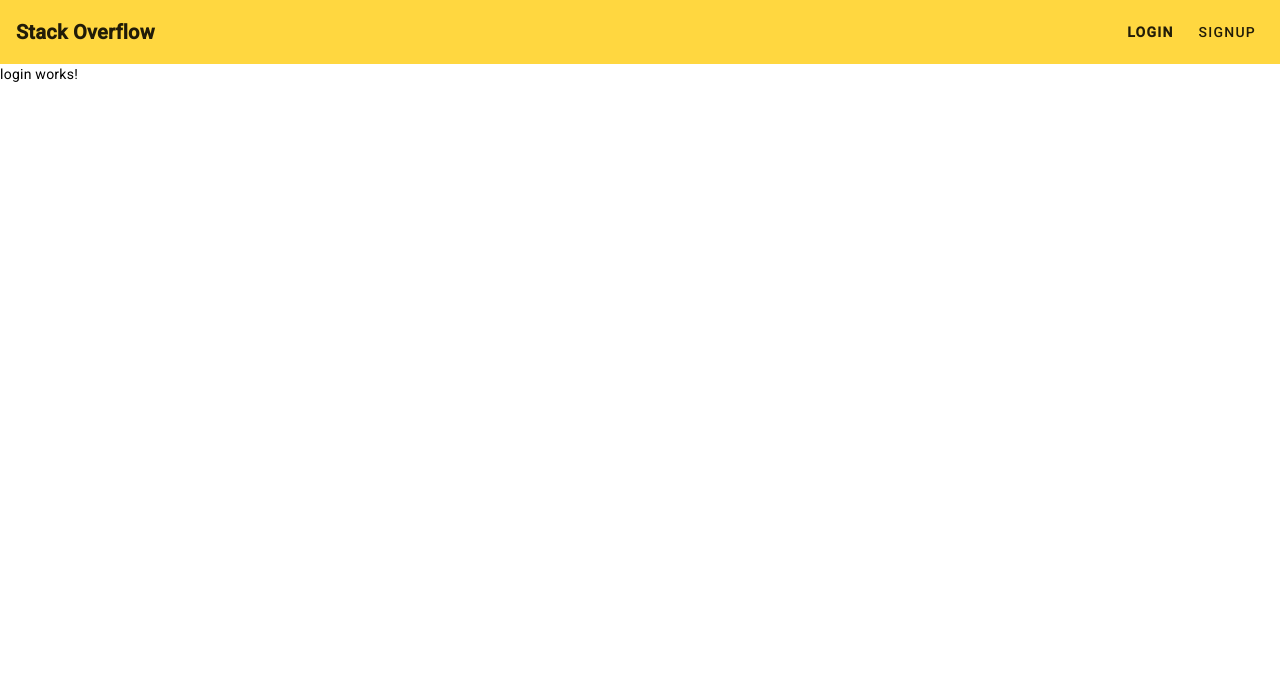
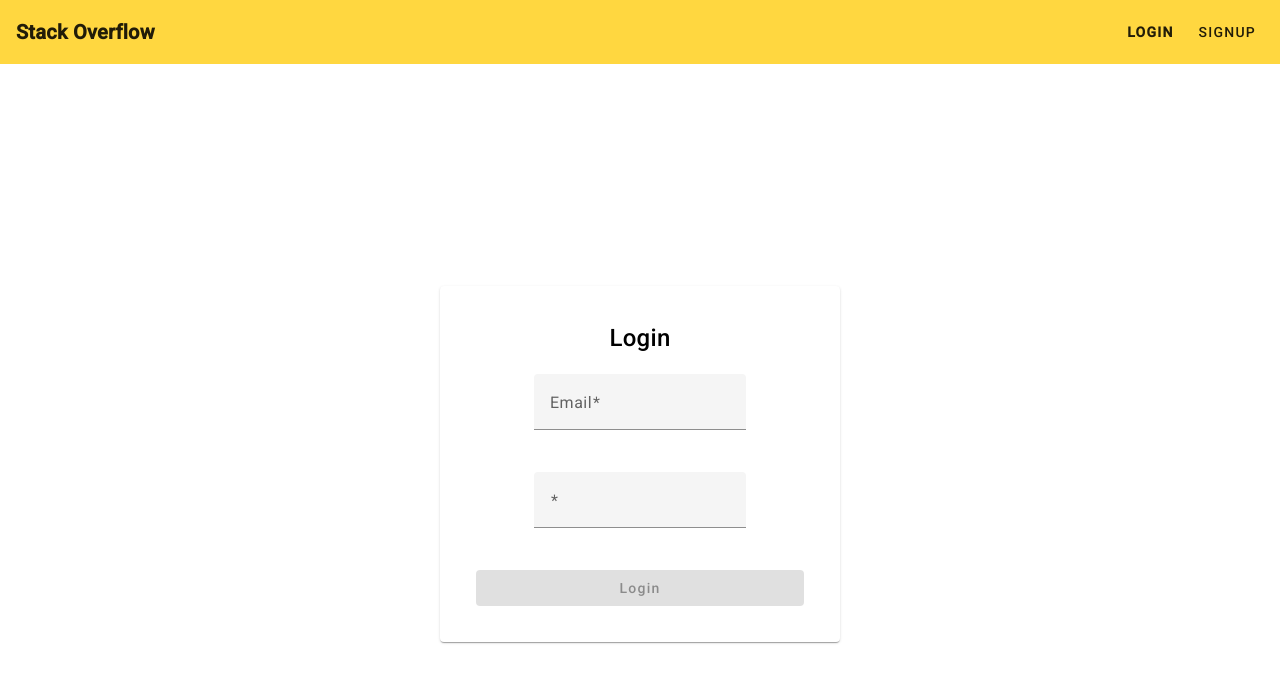
Before and after one commit to NicolasSM17/Stack-Overflow-Clone-Frontend, an Angular app: page /login in a window 1280 px wide. Shown: the top 682 px of the page. Built offline with nearby package versions, Linux system fonts and the light colour scheme.

Commit message:
implementando componente login (funcionalidad autenticacion de usuario)

```diff
--- a/src/app/auth-components/login/login.component.html
+++ b/src/app/auth-components/login/login.component.html
@@ -1 +1,27 @@
-<p>login works!</p>
+<div class="login-container">
+    <mat-card class="login-card">
+        <mat-card-content>
+            <h2 class="login-caption">Login</h2>
+            <form [formGroup]="loginForm">
+                <div class="form-input">
+                    <mat-form-field>
+                        <mat-label>Email</mat-label>
+                        <input matInput placeholder="Enter your email" name="email" type="email"
+                               formControlName="email" required>
+                    </mat-form-field>
+                </div>
+
+                <div class="form-input">
+                    <mat-form-field>
+                        <mat-label></mat-label>
+                        <input matInput placeholder="Enter your password" name="password" type="password"
+                               formControlName="password" required>
+                    </mat-form-field>
+                </div>
+
+                <button mat-raised-button color="accent" class="login-button"
+                        [disabled]="loginForm.invalid" (click)="login()">Login</button>
+            </form>
+        </mat-card-content>
+    </mat-card>
+</div>
--- a/src/app/auth-components/login/login.component.scss
+++ b/src/app/auth-components/login/login.component.scss
@@ -0,0 +1,32 @@
+.login-container{
+    display: flex;
+    justify-content: center;
+    align-items: center;
+    height: 100vh;
+}
+
+.login-card{
+    max-width: 400px;
+    width: 90%;
+    padding: 20px;
+    text-align: center;
+}
+
+.login-caption{
+    font-size: 24px;
+    margin-bottom: 20px;
+}
+
+.form-input{
+    margin-bottom: 20px;
+}
+
+.login-button{
+    width: 100%;
+}
+
+@media (max-width: 600px){
+    .login-card{
+        max-width: 300px;
+    }
+}
--- a/src/app/auth-components/login/login.component.ts
+++ b/src/app/auth-components/login/login.component.ts
@@ -1,4 +1,6 @@
 import { Component } from '@angular/core';
+import { FormBuilder, FormGroup, Validators } from '@angular/forms';
+import { AuthService } from 'src/app/auth-services/auth-service/auth.service';
 
 @Component({
   selector: 'app-login',
@@ -7,4 +9,24 @@ import { Component } from '@angular/core';
 })
 export class LoginComponent {
 
+  loginForm: FormGroup;
+
+  constructor(private authService: AuthService, private formBuilder: FormBuilder){ }
+
+  ngOnInit(){
+    this.loginForm = this.formBuilder.group({
+      email: ['', Validators.required],
+      password: ['', Validators.required]
+    });
+  }
+
+  login(){
+    console.log(this.loginForm.value);
+
+    this.authService.login(this.loginForm.value).subscribe(
+      (response) => {
+        console.log(response);
+      }
+    );
+  }
 }
--- a/src/app/auth-services/auth-service/auth.service.ts
+++ b/src/app/auth-services/auth-service/auth.service.ts
@@ -14,4 +14,8 @@ export class AuthService {
   signup(signupRequest: any): Observable<any>{
     return this.http.post(BASIC_URL + "sign-up", signupRequest);
   }
+
+  login(loginRequest: any): Observable<any>{
+    return this.http.post(BASIC_URL + "authenticate", loginRequest);
+  }
 }
```
